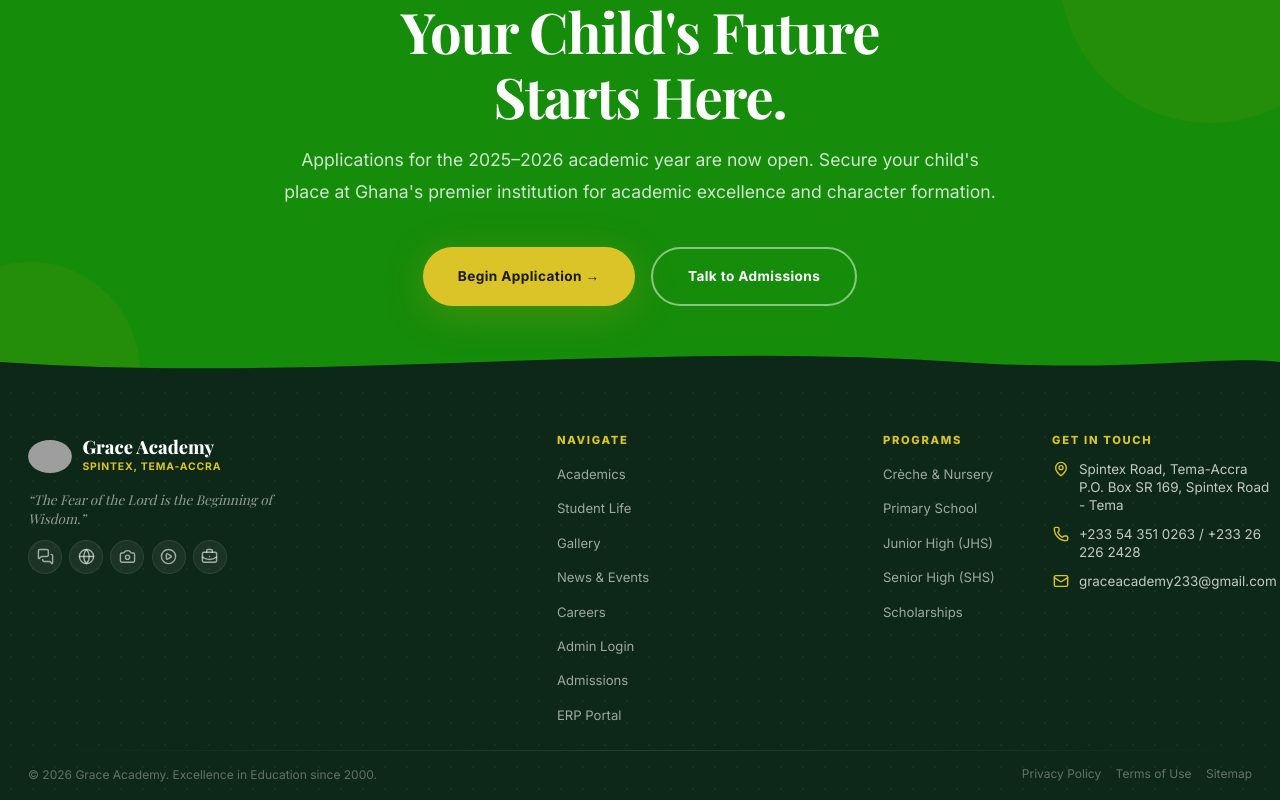
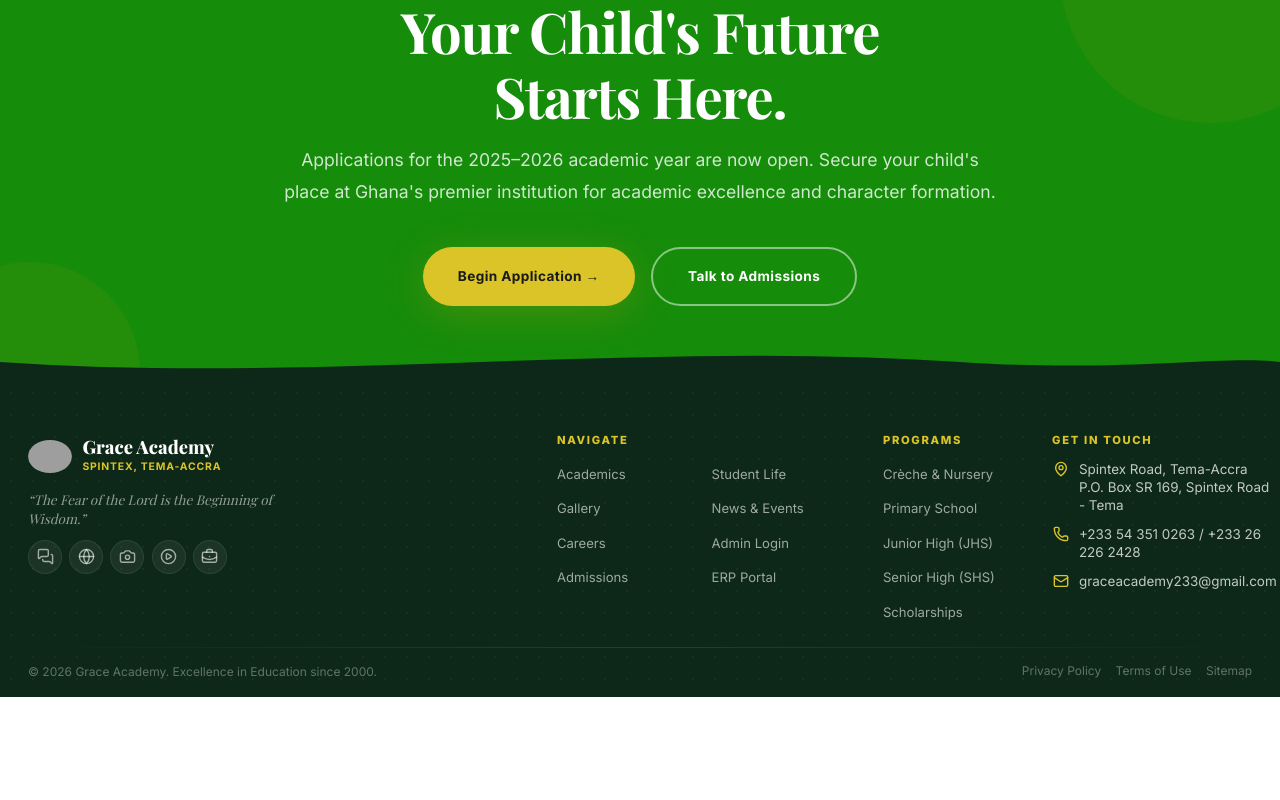
Before and after one commit to Ironsyde-tech/graceacademy-website, a Next.js app: page / in a window 1280 px wide. Shown: the part 6694-7494 px from the top of the page. After the commit the page ends 7391 px from the top, so only its background shows below. Built offline with nearby package versions, Linux system fonts and the light colour scheme; grey boxes are pictures that could not be loaded; a web font is replaced by a local one.

Commit message:
Adjust mobile jobs nav and footer columns

```diff
--- a/src/components/Footer.js
+++ b/src/components/Footer.js
@@ -50,7 +50,7 @@
           <div className={styles.contentGrid}>
             <div className={styles.column}>
               <h4 className={styles.colTitle}>Navigate</h4>
-              <ul>
+              <ul className={styles.navListTwoColumn}>
                 <li><Link href="/academics">Academics</Link></li>
                 <li><Link href="/student-life">Student Life</Link></li>
                 <li><Link href="/gallery">Gallery</Link></li>
--- a/src/components/Footer.module.css
+++ b/src/components/Footer.module.css
@@ -156,6 +156,14 @@
   gap: 0.45rem;
 }
 
+.navListTwoColumn {
+  display: grid !important;
+  grid-template-columns: repeat(2, minmax(0, 1fr));
+  column-gap: 1.25rem;
+  row-gap: 0.55rem;
+  align-items: start;
+}
+
 .column a {
   color: rgba(255, 255, 255, 0.6);
   text-decoration: none;
@@ -263,6 +271,11 @@
     grid-template-columns: 1fr;
     gap: 1rem;
   }
+
+  .navListTwoColumn {
+    grid-template-columns: 1fr;
+    column-gap: 0;
+  }
   .bottom {
     flex-direction: column;
     gap: var(--s-md);
--- a/src/components/Navbar.js
+++ b/src/components/Navbar.js
@@ -24,10 +24,10 @@
 const mobileNav = [
   { href: '/', label: 'Home', icon: House },
   { href: '/academics', label: 'Learn', icon: BookOpen },
-  { href: '/careers', label: 'Jobs', icon: GraduationCap },
   { href: '/news', label: 'News', icon: Newspaper },
   { href: ADMISSIONS_URL, label: 'Apply', icon: GraduationCap, external: true },
   { href: '/contact', label: 'Call', icon: Phone },
+  { href: '/careers', label: 'Jobs', icon: GraduationCap },
 ];
 
 export default function Navbar() {
```
